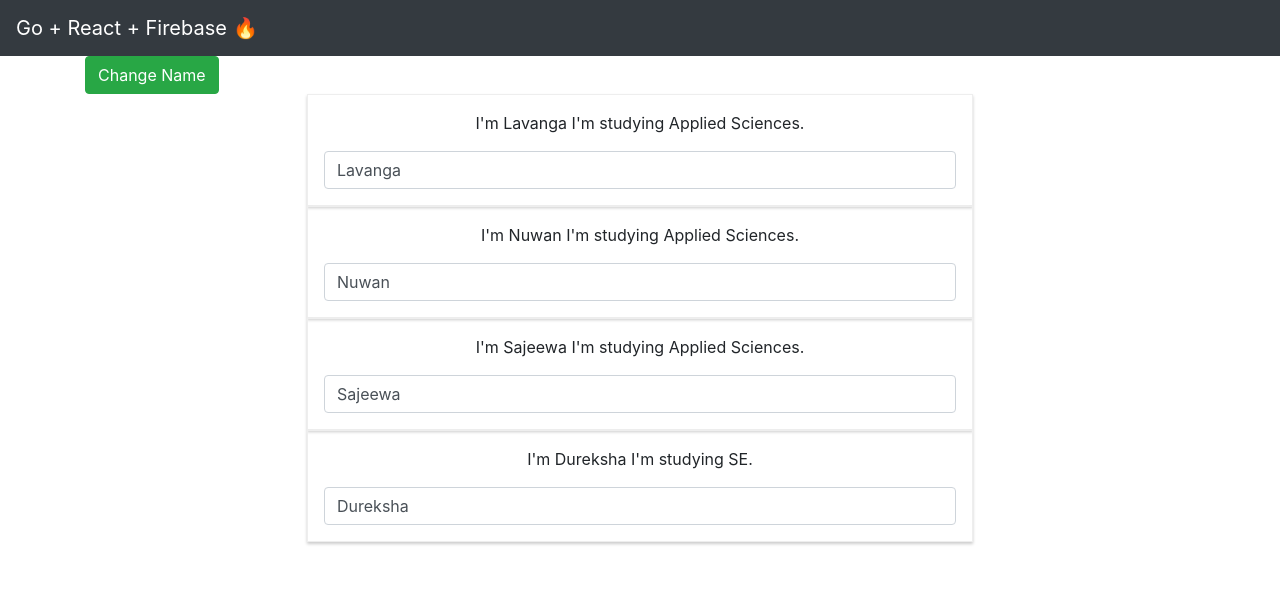
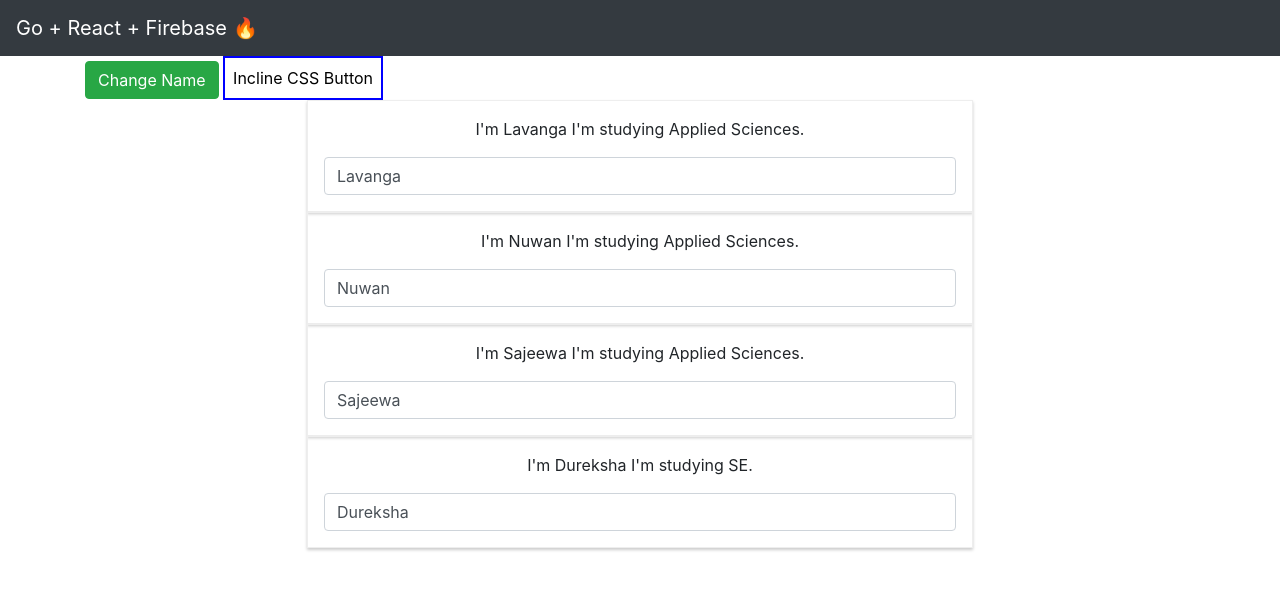
Before and after one commit to chamodshehanka/go-react-firebase, a React (Create React App) app in the folder frontend/: page /students in a window 1280 px wide. Shown: the top 590 px of the page. Built offline with nearby package versions, Linux system fonts and the light colour scheme.

Commit message:
Inline css button

```diff
--- a/frontend/src/components/StudentsList.jsx
+++ b/frontend/src/components/StudentsList.jsx
@@ -33,6 +33,14 @@ const StudentsList = () => {
     });
   };
 
+  const style = {
+    backgroundColor: 'white',
+    font: 'inherit',
+    border: '2px solid blue',
+    padding: '8px',
+    cursor: 'pointer'
+  };
+
   return (
     <div>
       <NavBar />
@@ -40,6 +48,10 @@ const StudentsList = () => {
         <button className='btn btn-success' onClick={switchNameHadler}>
           Change Name
         </button>
+
+        {' ' /* Inline CSS button */}
+        <button style={style}> Incline CSS Button</button>
+
         {studentsState.students.map(e => (
           <div key={e.id}>
             <Student
```
